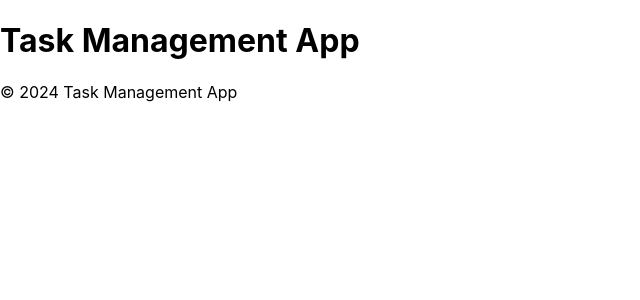
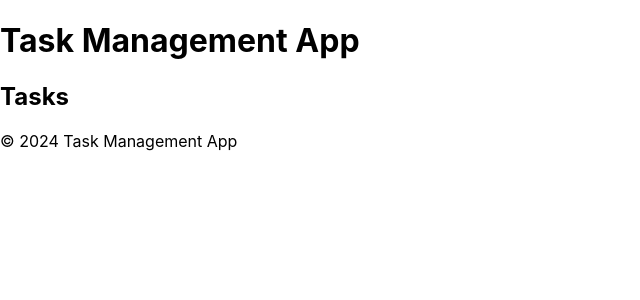
Before and after one commit to piyushgupta27/task-management-app, a React (Create React App) app in the folder frontend/: page /tasks in a window 1280 px wide. Shown: the top 300 px of the page, without its empty margins (0-640 px from the left). Built offline with nearby package versions, Linux system fonts and the light colour scheme.

Commit message:
Add react-router-dom, routes in App.js and basic HomePage.js & TaskPage.js

```diff
--- a/frontend/package.json
+++ b/frontend/package.json
@@ -9,6 +9,7 @@
     "cra-template": "1.2.0",
     "react": "^19.0.0",
     "react-dom": "^19.0.0",
+    "react-router-dom": "^7.1.0",
     "react-scripts": "5.0.1",
     "web-vitals": "^4.2.4"
   },
--- a/frontend/src/App.js
+++ b/frontend/src/App.js
@@ -1,14 +1,17 @@
-import { BrowserRouter as Router, Routes } from "react-router-dom";
+import { BrowserRouter as Router, Route, Routes } from "react-router-dom";
 import "./App.css";
 import Header from "./components/Header";
 import Footer from "./components/Footer";
+import HomePage from "./pages/HomePage";
+import TaskPage from "./pages/TaskPage";
 
 
 const App = () => (
   <Router>
     <Header />
     <Routes>
-      {/* add all routes here */}
+    <Route path="/" element={<HomePage />} />
+    <Route path="/tasks" element={<TaskPage />} />
     </Routes>
     <Footer />
   </Router>
--- /dev/null
+++ b/frontend/src/pages/HomePage.js
@@ -0,0 +1,5 @@
+import React from "react";
+
+const HomePage = () => <h2>Welcome to the Task Management App</h2>;
+
+export default HomePage;
--- /dev/null
+++ b/frontend/src/pages/TaskPage.js
@@ -0,0 +1,11 @@
+import React from "react";
+
+const TaskPage = () => {
+    return (
+        <div>
+            <h2>Tasks</h2>
+        </div>
+    );
+};
+
+export default TaskPage;
```
Also changed, not shown: 1 other file (tests, documents, lock files or other folders).
